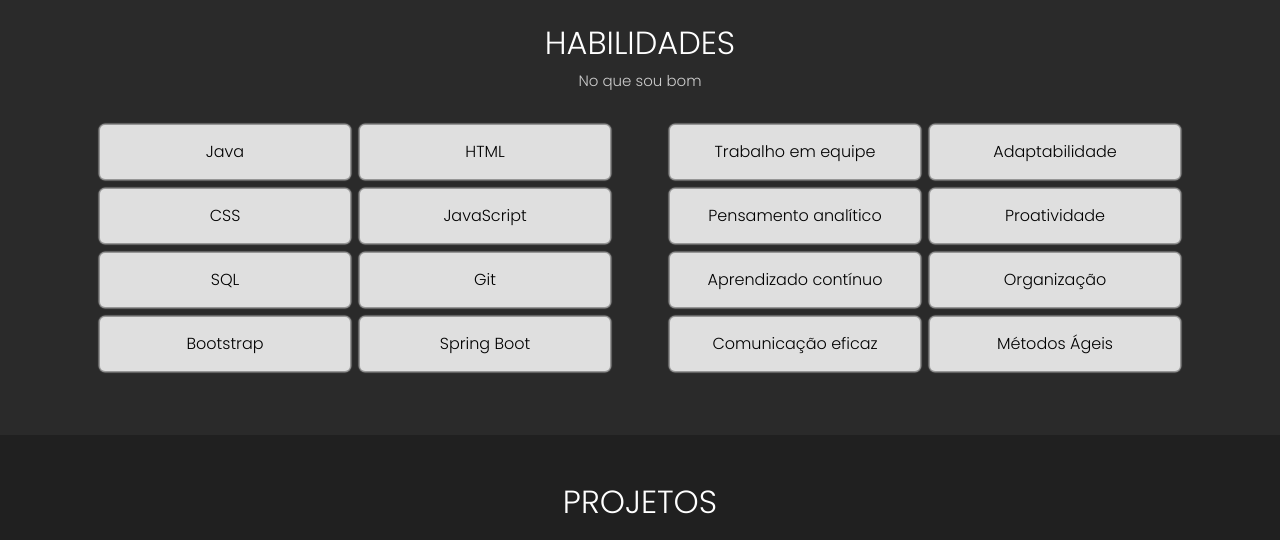
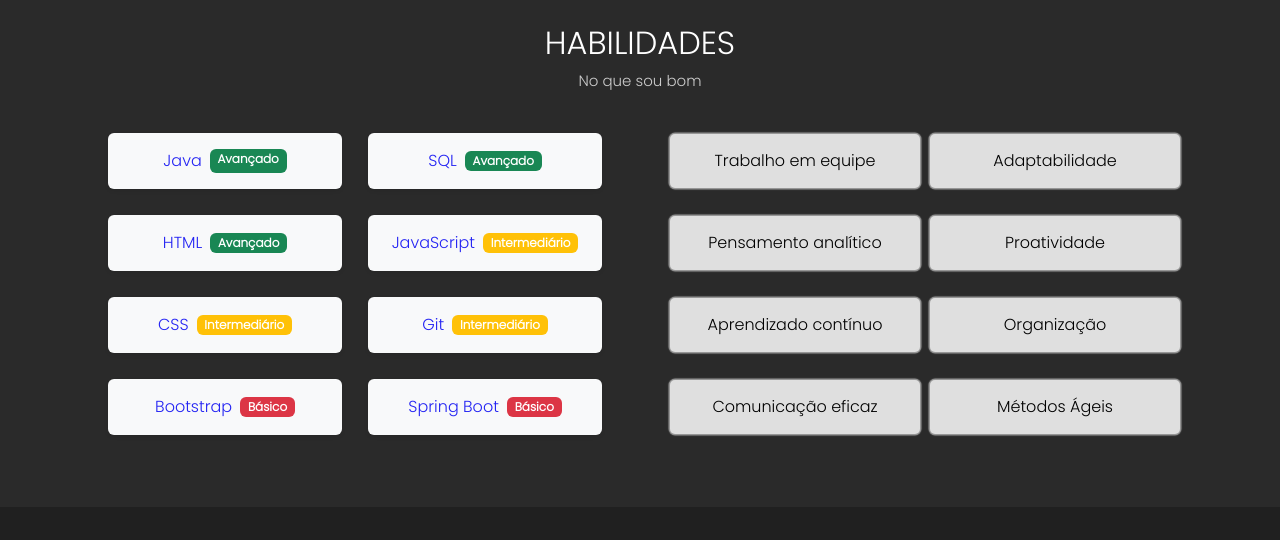
Before and after one commit to isaquearauj/portfolio-ascii, a plain HTML site: page index.html in a window 1280 px wide. Shown: the part 1520-2060 px from the top of the page. Drawn offline with nearby package versions, Linux system fonts and the light colour scheme.

Commit message:
feat: skills levels

```diff
--- a/index.html
+++ b/index.html
@@ -85,14 +85,38 @@
                 <div class="row">
                     <div id="hard-skills" class="col-12 col-md-6 d-flex justify-content-center mb-4 mb-md-0">
                         <ul class="list-unstyled skills-list mt-3">
-                            <li>Java</li>
-                            <li>HTML</li>
-                            <li>CSS</li>
-                            <li>JavaScript</li>
-                            <li>SQL</li>
-                            <li>Git</li>
-                            <li>Bootstrap</li>
-                            <li>Spring Boot</li>
+                            <li class="p-3 m-2 bg-light rounded shadow-sm">
+                                <span class="me-2">Java</span>
+                                <span class="badge bg-success">Avançado</span>
+                            </li>
+                            <li class="d-flex justify-content-center align-items-center p-3 m-2 bg-light rounded shadow-sm">
+                                <span class="me-2">SQL</span>
+                                <span class="badge bg-success">Avançado</span>
+                            </li>
+                            <li class="d-flex justify-content-center align-items-center p-3 m-2 bg-light rounded shadow-sm">
+                                <span class="me-2">HTML</span>
+                                <span class="badge bg-success">Avançado</span>
+                            </li>
+                            <li class="d-flex justify-content-center align-items-center p-3 m-2 bg-light rounded shadow-sm">
+                                <span class="me-2">JavaScript</span>
+                                <span class="badge bg-warning">Intermediário</span>
+                            </li>
+                            <li class="d-flex justify-content-center align-items-center p-3 m-2 bg-light rounded shadow-sm">
+                                <span class="me-2">CSS</span>
+                                <span class="badge bg-warning">Intermediário</span>
+                            </li>
+                            <li class="d-flex justify-content-center align-items-center p-3 m-2 bg-light rounded shadow-sm">
+                                <span class="me-2">Git</span>
+                                <span class="badge bg-warning">Intermediário</span>
+                            </li>
+                            <li class="d-flex justify-content-center align-items-center p-3 m-2 bg-light rounded shadow-sm">
+                                <span class="me-2">Bootstrap</span>
+                                <span class="badge bg-danger">Básico</span>
+                            </li>
+                            <li class="d-flex justify-content-center align-items-center p-3 m-2 bg-light rounded shadow-sm">
+                                <span class="me-2">Spring Boot</span>
+                                <span class="badge bg-danger">Básico</span>
+                            </li>
                         </ul>
                     </div>
                     <div id="soft-skills" class="col-12 col-md-6 d-flex justify-content-center">
```
